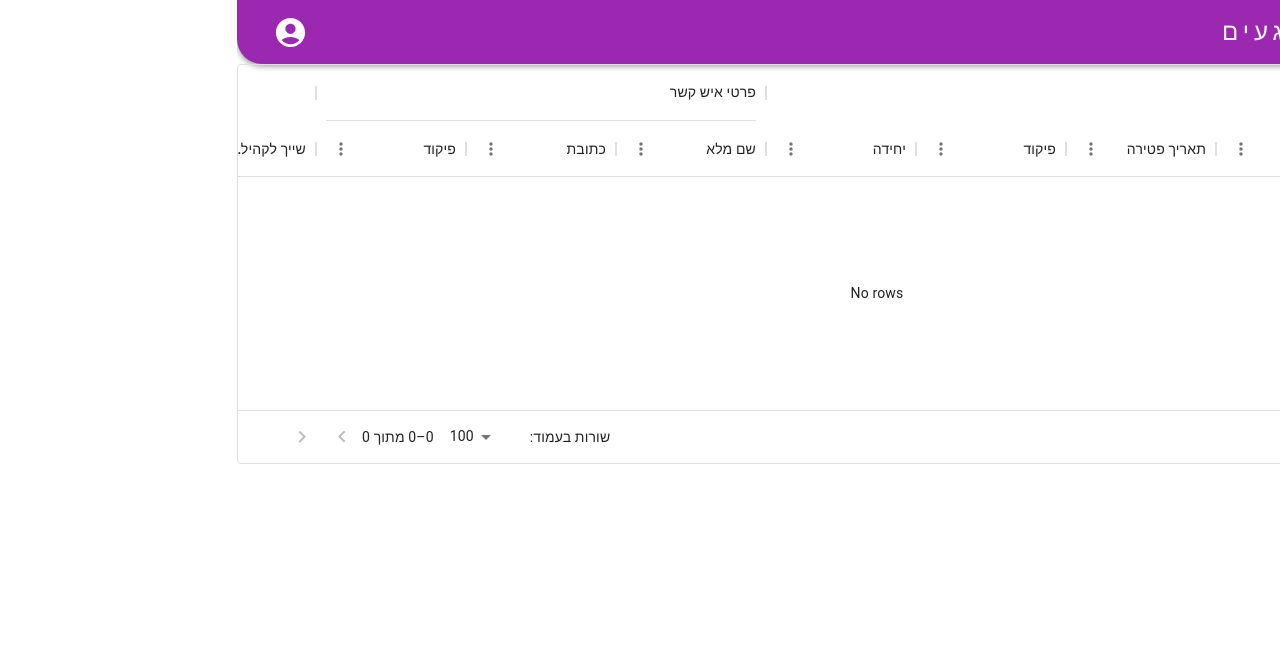
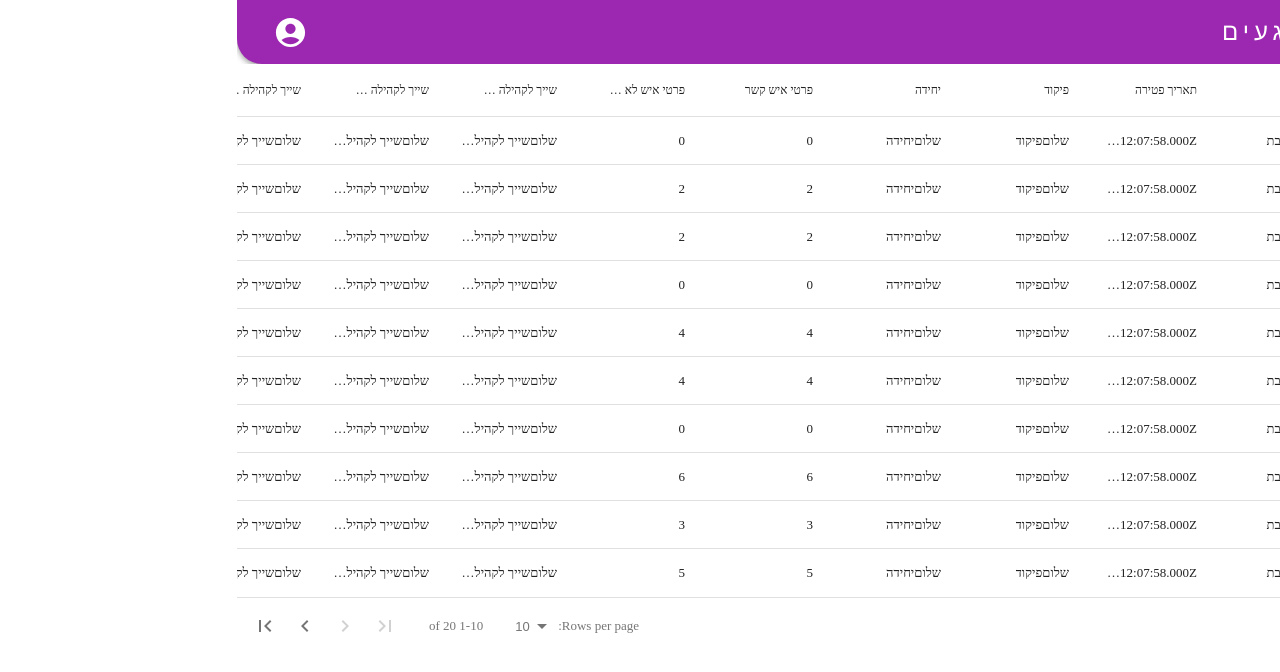
Before and after one commit to orLevinson/Nifgaim, a React (Vite) app in the folder frontend/: page /edit in a window 1280 px wide. Shown: the top 672 px of the page. Built offline with nearby package versions, Linux system fonts and the light colour scheme.

Commit message:
changed the used library for the datatable and started working on expanded tab

```diff
--- /dev/null
+++ b/frontend/src/Components/Edit/ExpandedTab.tsx
@@ -0,0 +1,49 @@
+import { Input } from "@mui/material";
+import React from "react";
+import Fields from "../../Shared/Types/Fields";
+import { dataType } from "../../Shared/Types/Table";
+
+// my solution for the expended tab
+const ExpandedTab = ({
+  data,
+  columns,
+}: {
+  data: dataType;
+  columns: Fields[];
+}) => {
+    // get all the multi attribute columns that needed to be rendered in the expanded tab
+  const expandedCols = columns.filter((col) => col.type === "multi-attributes");
+  console.log(data);
+  return (
+    <div>
+        {/* for each column */}
+      {expandedCols.map((col) => {
+        const dataArr: {
+          [key: string]: string;
+        }[] = data[col.id] as {
+          [key: string]: string;
+        }[];
+        return (
+          <p>
+            <>
+              <h1>{col.name}</h1>
+              {/* go over all the data in the row for the given column */}
+              {dataArr.map((row) => {
+                return (
+                  <p>
+                    {/* for each child(type of entry in the expanded column) create an input that will have the same value as the data given */}
+                    {col.children?.map((entry) => {
+                      return <Input value={row[entry.id]} />;
+                    })}
+                  </p>
+                );
+              })}
+            </>
+          </p>
+        );
+      })}
+    </div>
+  );
+};
+
+export default ExpandedTab;
--- a/frontend/src/Pages/Edit.tsx
+++ b/frontend/src/Pages/Edit.tsx
@@ -1,81 +1,107 @@
-import React from "react";
-import {
-  DataGrid,
-  GridColDef,
-  GridColumnGroupingModel,
-} from "@mui/x-data-grid";
 import Fields from "../Shared/Types/Fields";
-import fieldsExample from "../fields";
-import { columnsAndGroups } from "../Shared/Types/Table";
+import { fieldsExample, exampleData } from "../fields";
+import DataTable, { TableColumn } from "react-data-table-component";
+import ExpandedTab from "../Components/Edit/ExpandedTab";
+import { useState } from "react";
+import { columnsGeneratorType } from "../Shared/Types/Table";
 
-const rows = [
-  { id: 1, lastName: "Snow", firstName: "Jon", age: 35 },
-  { id: 2, lastName: "Lannister", firstName: "Cersei", age: 42 },
-  { id: 3, lastName: "Lannister", firstName: "Jaime", age: 45 },
-  { id: 4, lastName: "Stark", firstName: "Arya", age: 16 },
-  { id: 5, lastName: "Targaryen", firstName: "Daenerys", age: null },
-  { id: 6, lastName: "Melisandre", firstName: null, age: 150 },
-  { id: 7, lastName: "Clifford", firstName: "Ferrara", age: 44 },
-  { id: 8, lastName: "Frances", firstName: "Rossini", age: 36 },
-  { id: 9, lastName: "Roxie", firstName: "Harvey", age: 65 },
-];
-
-const columnGroupingModel = [
-  {
-    groupId: "",
-    description: "",
-    children: [{ field: "id" }],
-  },
-  {
-    groupId: "Basic info",
-    children: [
-      {
-        groupId: "Full name",
-        children: [{ field: "lastName" }, { field: "firstName" }],
-      },
-      { field: "age" },
-    ],
-  },
-];
-
-const getColumnsAndGroups: columnsAndGroups = (fields: Fields[]) => {
-  let columns: any[] = [];
-  let groups: any[] = [];
+// i dont care anymore
+const columnsGenerator: columnsGeneratorType = (fields) => {
+  let columns: any = [];
   fields.forEach((field: Fields) => {
-    if (field.type === "multi-attributes") {
-      const recursionResult = getColumnsAndGroups(field.children as Fields[]);
-      columns = [...columns, ...recursionResult.columns];
-      groups = [
-        ...groups,
-        {
-          groupId: field.name,
-          children: [
-            ...recursionResult.columns.map((column) => {
-              return { field: column.field };
-            }),
-          ],
-        },
-      ];
-    } else {
-      columns = [
-        ...columns,
-        { field: field.id, headerName: field.name, width: 150 },
-      ];
+    switch (field.type) {
+      case "date":
+        columns.push({
+          selector: (row: any) => row[field.id],
+          name: field.name,
+          sortable: true,
+        });
+        break;
+      case "multi-attributes":
+        columns.push({
+          cell: (row: any) => row[field.id].length,
+          name: field.name,
+          sortable: true,
+        });
+        break;
+      default:
+        columns.push({
+          selector: (row: any) => row[field.id],
+          name: field.name,
+          sortable: true,
+        });
+        break;
     }
   });
-  return { columns, groups };
+  return columns;
 };
 
 const Edit = () => {
-  const data = getColumnsAndGroups(fieldsExample);
+  // const multiFields: string[] = fieldsExample.reduce(
+  //   (fields: string[], field) => {
+  //     if (field.type === "multi-attributes") {
+  //       return [...fields, field.id];
+  //     } else {
+  //       return fields;
+  //     }
+  //   },
+  //   []
+  // );
+  // const data: { [key: string]: string }[] = exampleData(fieldsExample).map(
+  //   (entryData) => {
+  //     let newFormat = { ...entryData };
+  //     multiFields.forEach((field) => {
+  //       newFormat[field] = "" + Object.keys(newFormat[field]).length;
+  //     });
+  //     return newFormat as { [key: string]: string };
+  //   }
+  // );
+
+  const [rows, setRows] = useState(exampleData(fieldsExample));
+  const [columns, setColumns] = useState(fieldsExample);
+
   return (
-    <div style={{ height: 400, width: "100%" }}>
-      <DataGrid
-        experimentalFeatures={{ columnGrouping: true }}
-        rows={[]}
-        columns={data.columns}
+    <div style={{ width: "100%", overflow: "auto" }}>
+      {/* old MUI that didnt work */}
+      {/* <DataGrid
+        rows={data}
+        columns={columnsGenerator(fieldsExample)}
         disableRowSelectionOnClick
-        columnGroupingModel={data.groups}
+        sx={{
+          width: "100%",
+          overflowX: "hidden",
+          height: "80vh",
+          margin: "auto",
+          mt: 5,
+          // make this thing readable
+          "&.MuiDataGrid-root--densityCompact .MuiDataGrid-cell": { py: "8px" },
+          "&.MuiDataGrid-root--densityStandard .MuiDataGrid-cell": {
+            py: "15px",
+          },
+          "&.MuiDataGrid-root--densityComfortable .MuiDataGrid-cell": {
+            py: "22px",
+          },
+          "& .MuiDataGrid-columnHeadersInner": {
+            overflow: "auto",
+          },
+        }}
+        getRowHeight={() => "auto"}
+        density={"comfortable"}
+      /> */}
+      <DataTable
+        columns={columnsGenerator(columns)}
+        data={rows}
+        expandableRows
+        highlightOnHover
+        pagination
+        pointerOnHover
+        responsive
+        subHeaderWrap
+        expandableRowsComponent={({ data }) => (
+          <ExpandedTab columns={columns} data={data} />
+        )}
+        expandOnRowClicked
+        expandOnRowDoubleClicked
       />
     </div>
   );
--- a/frontend/src/Shared/Types/Fields.ts
+++ b/frontend/src/Shared/Types/Fields.ts
@@ -9,6 +9,7 @@ type Fields = {
     options?: string[];
   }[];
   options?: string[];
+  width?: "big"|"medium"|"small";
 };
 
 export default Fields;
--- a/frontend/src/fields.ts
+++ b/frontend/src/fields.ts
@@ -2,9 +2,9 @@ import Fields from "./Shared/Types/Fields";
 
 const commands = ["פיקוד צפון", "פיקוד דרום", "פיקוד מרכז"];
 
-const fieldsExample: Fields[] = [
+export const fieldsExample: Fields[] = [
   {
-    id: "1",
+    id: "1a",
     name: "שם מלא",
     type: "text",
     children: [],
@@ -65,12 +65,94 @@ const fieldsExample: Fields[] = [
     options: [],
   },
   {
+    id: "5",
+    name: "פרטי איש לא קשר קשר",
+    type: "multi-attributes",
+    children: [
+      {
+        id: "6",
+        name: "שם מלא",
+        type: "text",
+        options: [],
+      },
+      {
+        id: "7",
+        name: "כתובת",
+        type: "text",
+        options: [],
+      },
+      {
+        id: "8",
+        name: "פיקוד",
+        type: "select",
+        options: commands,
+      },
+    ],
+    options: [],
+  },
+  {
     id: "9",
     name: "שייך לקהילה מיוחדת?",
     type: "select",
     children: [],
     options: ["עבריים", "שומרונים", "בדואיים", "שומרוניים"],
+    width:"big"
+  },
+  {
+    id: "91",
+    name: "שייך לקהילה מיוחדת?",
+    type: "select",
+    children: [],
+    options: ["עבריים", "שומרונים", "בדואיים", "שומרוניים"],
+    width:"big"
+  },
+  {
+    id: "39",
+    name: "שייך לקהילה מיוחדת?",
+    type: "select",
+    children: [],
+    options: ["עבריים", "שומרונים", "בדואיים", "שומרוניים"],
+    width:"big"
   },
 ];
 
-export default fieldsExample;
+export const exampleData = (fields: Fields[]) => {
+  const data = [];
+  for (let i = 0; i < 20; i++) {
+    const newEntry: {
+      [key: string]:
+        | string
+        | {
+            [key: string]: string;
+          }[];
+    } = { id: `${i}-${Math.random()}` };
+
+    fields.forEach((field) => {
+      let res:
+        | string
+        | {
+            [key: string]: string;
+          }[];
+      if (field.type === "multi-attributes") {
+        res = [];
+        for (let j = 0; j < Math.floor(Math.random() * 10); j++) {
+          const item: {
+            [key: string]: string;
+          } = {};
+          field.children!.forEach((option) => {
+            item[option.id] = "היי" + option.name + j;
+          });
+          res.push(item);
+        }
+        newEntry[field.id] = res;
+      } else if (field.type === "date") {
+        const date = new Date();
+        newEntry[field.id] = date.toISOString();
+      } else {
+        newEntry[field.id] = "שלום" + field.name;
+      }
+    });
+    data.push(newEntry);
+  }
+  return data;
+};
--- a/package.json
+++ b/package.json
@@ -1,5 +1,6 @@
 {
   "dependencies": {
+    "react-data-table-component": "^7.5.3",
     "react-router-dom": "^6.10.0"
   }
 }
```
Also changed, not shown: frontend/src/Shared/Types/Table.ts (+17 -4 lines), 2 other files (tests, documents, lock files or other folders).
